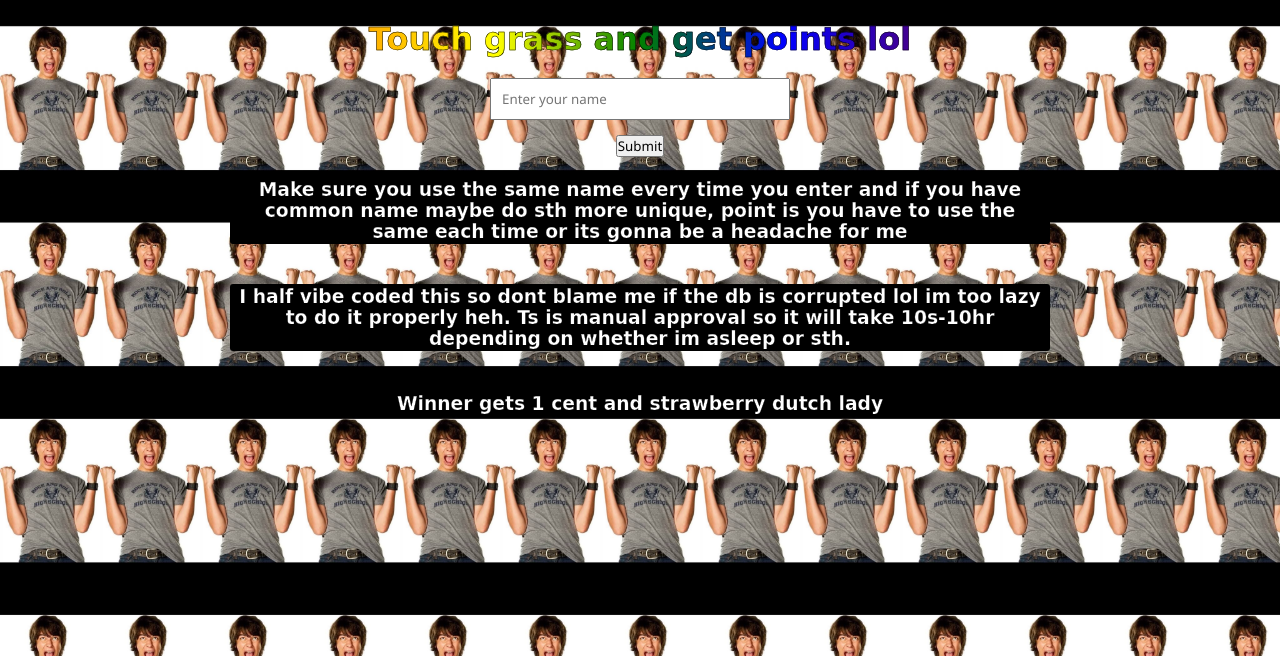
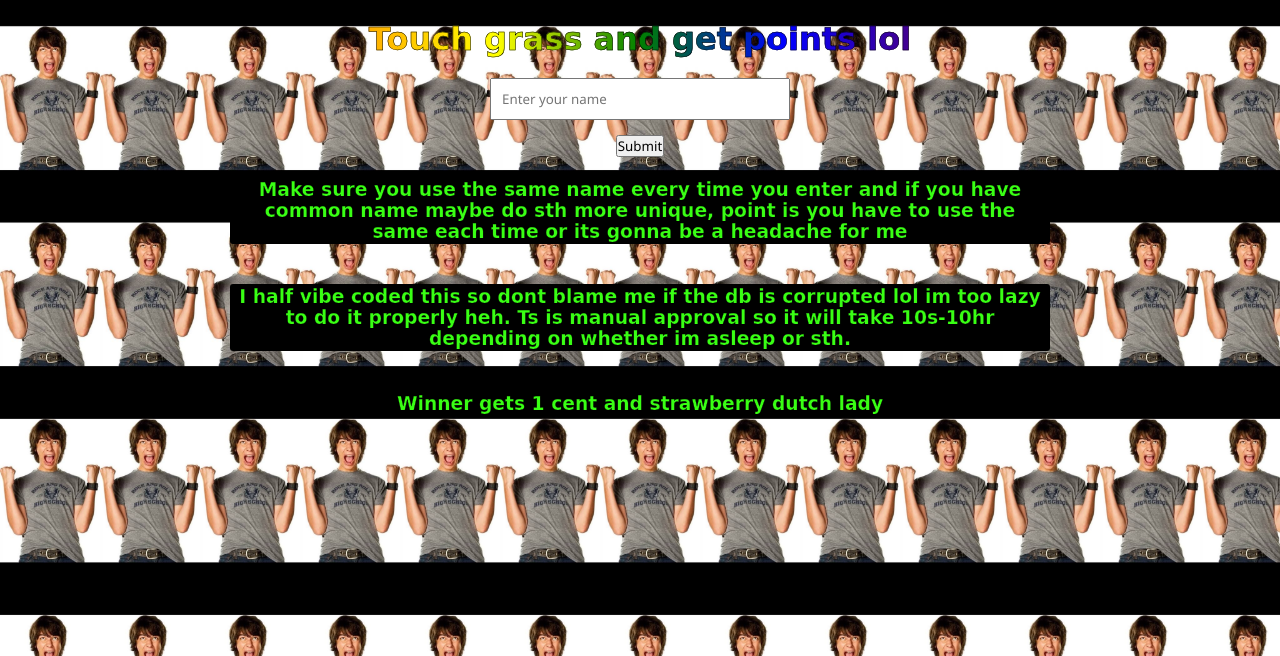
Before and after one commit to muncheng/SummerPointsGame, a Flask app: page / in a window 1280 px wide. Shown: the top 656 px of the page. Run offline with Flask 3, Linux system fonts and the light colour scheme.

Commit message:
commit message

```diff
--- a/static/style.css
+++ b/static/style.css
@@ -21,7 +21,6 @@
   -webkit-text-stroke: 0.25px black;
   color: #39FF14;
   background-color: black;
-  color: white; /* text needs to be a light color to stay readable on black */
   padding: 2px 6px;
   border-radius: 3px; /* optional - gives it slightly rounded corners instead of sharp box edges */
 }
```
Also changed, not shown: 1 other file.
